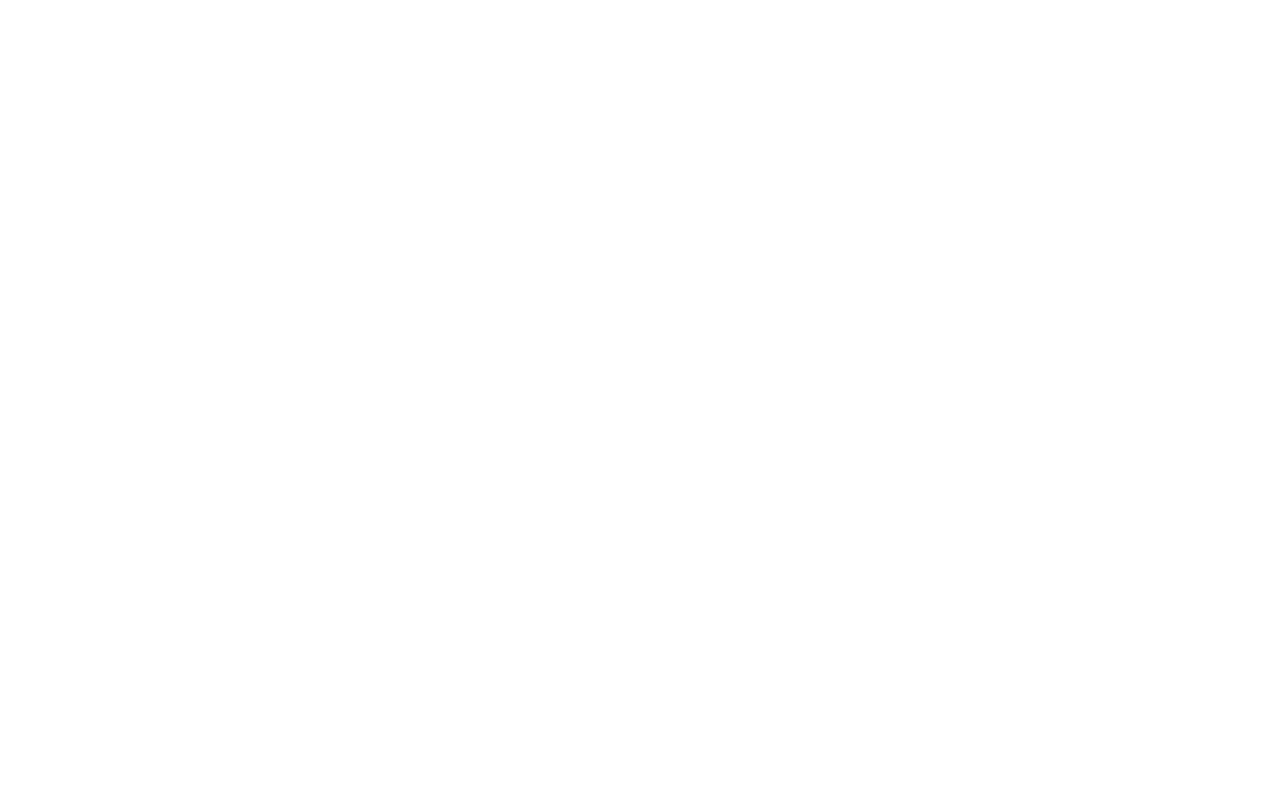
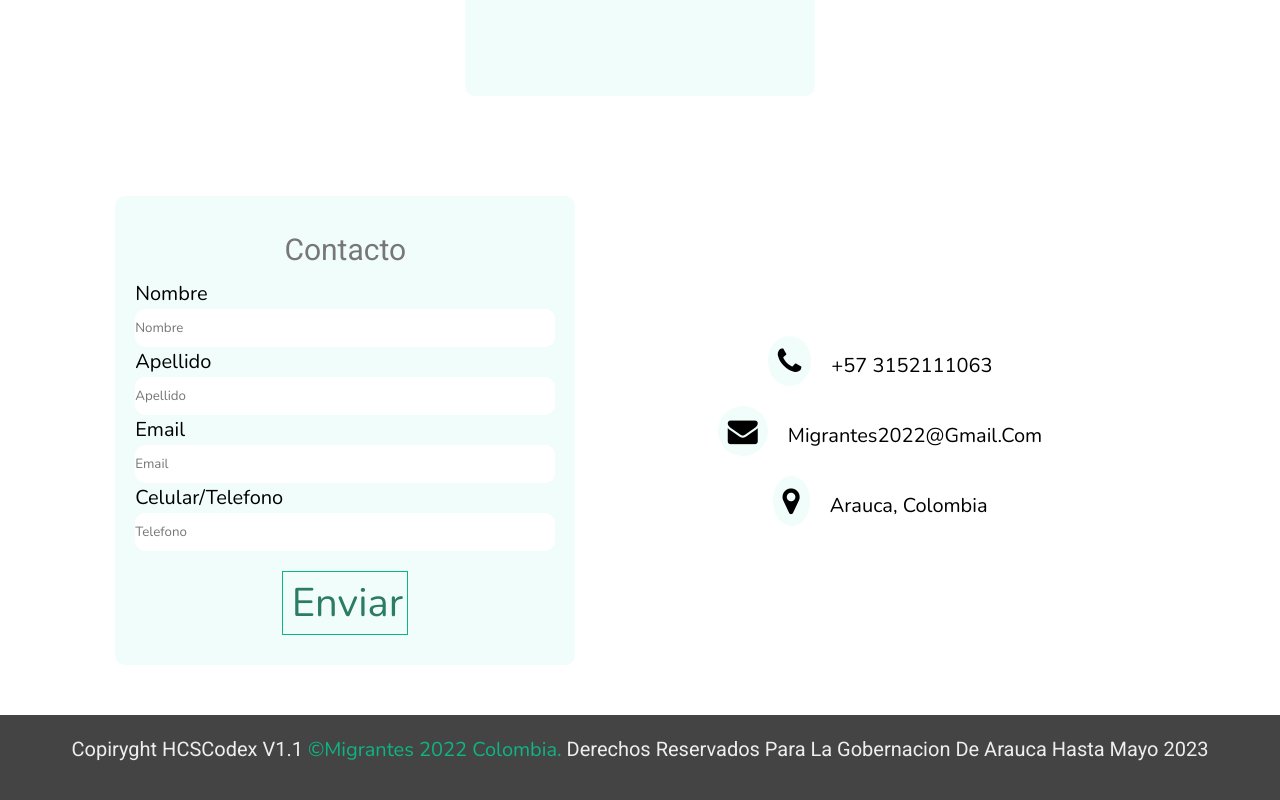
Before and after one commit to Christianlazo11/Frontend_Migrantes, an Angular app: page /inicio in a window 1280 px wide. Shown: the part 1818-2618 px from the top of the page. Before the commit the page ends 800 px from the top, so only its background shows below. Built offline with nearby package versions, Linux system fonts and the light colour scheme; a web font is replaced by a local one.

Commit message:
cambios 09052022 7pm

```diff
--- a/src/app/templates/footer/footer.component.html
+++ b/src/app/templates/footer/footer.component.html
@@ -1,6 +1,6 @@
 <section class="footer" id="footer">
   <h3>
-    copiryght HCSCodex<v1.1 span>©migrantes 2022 colombia.</span> Derechos
+    copiryght HCSCodex v1.1 <span>©migrantes 2022 colombia.</span> Derechos
     reservados para la Gobernacion de Arauca hasta Mayo 2023
   </h3>
 </section>
```
